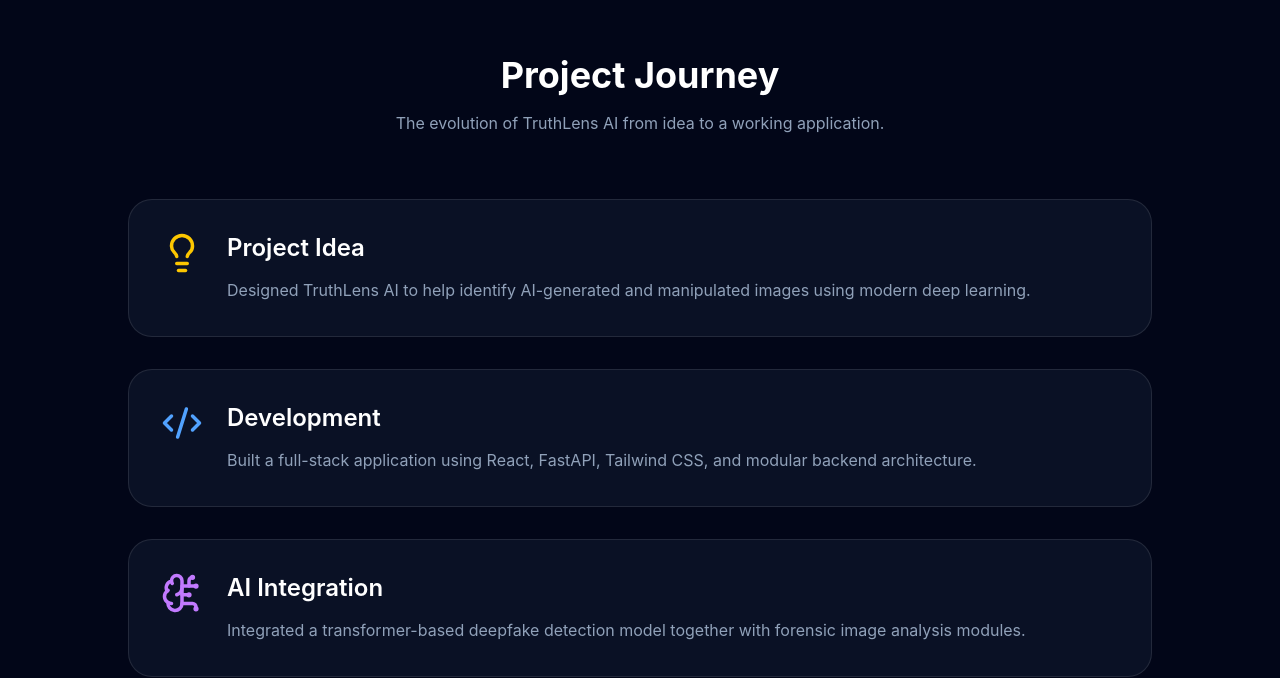
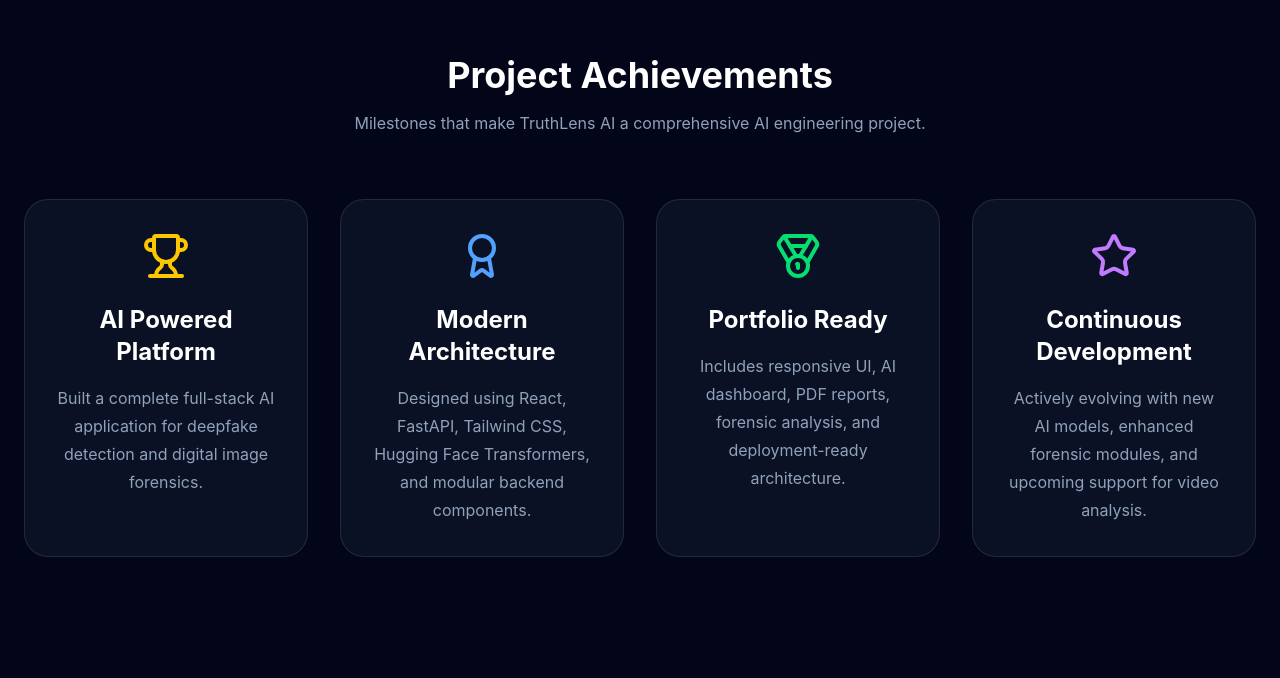
Before and after one commit to aryansingh192005/truthlens-ai, a React (Vite) app in the folder client/: page / in a window 1280 px wide. Shown: the part 9070-9748 px from the top of the page. Built offline with nearby package versions, Linux system fonts and the light colour scheme.

Commit message:
feat: add project achievements section

```diff
--- /dev/null
+++ b/client/src/components/Achievements.jsx
@@ -0,0 +1,90 @@
+import {
+  Trophy,
+  Award,
+  Medal,
+  Star,
+} from "lucide-react";
+
+export default function Achievements() {
+  const achievements = [
+    {
+      icon: Trophy,
+      title: "AI Powered Platform",
+      description:
+        "Built a complete full-stack AI application for deepfake detection and digital image forensics.",
+      color: "text-yellow-400",
+    },
+    {
+      icon: Award,
+      title: "Modern Architecture",
+      description:
+        "Designed using React, FastAPI, Tailwind CSS, Hugging Face Transformers, and modular backend components.",
+      color: "text-blue-400",
+    },
+    {
+      icon: Medal,
+      title: "Portfolio Ready",
+      description:
+        "Includes responsive UI, AI dashboard, PDF reports, forensic analysis, and deployment-ready architecture.",
+      color: "text-green-400",
+    },
+    {
+      icon: Star,
+      title: "Continuous Development",
+      description:
+        "Actively evolving with new AI models, enhanced forensic modules, and upcoming support for video analysis.",
+      color: "text-purple-400",
+    },
+  ];
+
+  return (
+    <section className="bg-slate-950 px-6 py-24">
+      <div className="mx-auto max-w-7xl">
+
+        <div className="mb-16 text-center">
+
+          <h2 className="text-4xl font-bold text-white">
+            Project Achievements
+          </h2>
+
+          <p className="mt-4 text-slate-400">
+            Milestones that make TruthLens AI a comprehensive AI engineering project.
+          </p>
+
+        </div>
+
+        <div className="grid gap-8 md:grid-cols-2 xl:grid-cols-4">
+
+          {achievements.map((item) => {
+            const Icon = item.icon;
+
+            return (
+              <div
+                key={item.title}
+                className="rounded-3xl border border-white/10 bg-slate-900/70 p-8 text-center transition duration-300 hover:-translate-y-2 hover:border-blue-500"
+              >
+                <div className="flex justify-center">
+                  <Icon
+                    size={48}
+                    className={item.color}
+                  />
+                </div>
+
+                <h3 className="mt-6 text-2xl font-bold text-white">
+                  {item.title}
+                </h3>
+
+                <p className="mt-4 leading-7 text-slate-400">
+                  {item.description}
+                </p>
+
+              </div>
+            );
+          })}
+
+        </div>
+
+      </div>
+    </section>
+  );
+}
--- a/client/src/pages/Home.jsx
+++ b/client/src/pages/Home.jsx
@@ -12,6 +12,7 @@
 import ComparisonTable from "../components/ComparisonTable";
 import ProjectShowcase from "../components/ProjectShowcase";
 import ProjectGallery from "../components/ProjectGallery";
+import Achievements from "../components/Achievements";
 import ProjectTimeline from "../components/ProjectTimeline";
 import VersionHistory from "../components/VersionHistory";
 import FutureRoadmap from "../components/FutureRoadmap";
@@ -61,6 +62,8 @@
 
         <ProjectGallery />
 
+        <Achievements />
+
         <ProjectTimeline />
 
         <VersionHistory />
```
